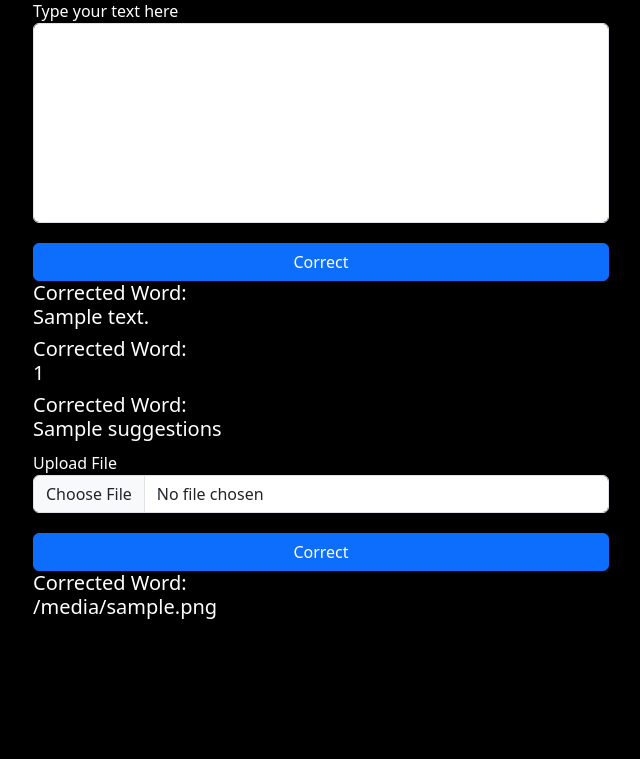
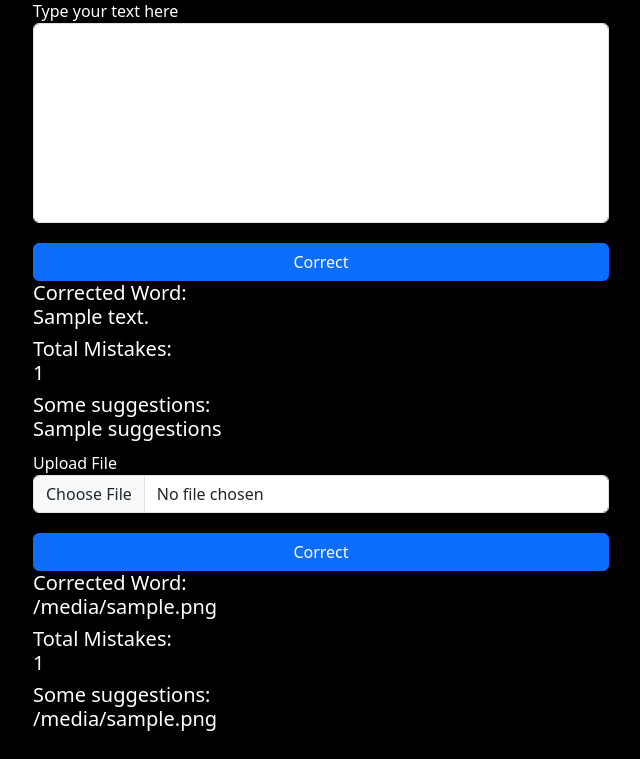
Before and after one commit to Ashutoshvashisht007/NLP_Grammar, a Flask app: template Templates/index.html in a window 1280 px wide. Shown: the part 99-858 px from the top of the page, without its empty margins (319-959 px from the left). Before the commit the page ends 718 px from the top, so only its background shows below. Run offline with Flask 3, Linux system fonts and the light colour scheme; the template is opened without the code that fills it: most values are stand-ins (such as "Sample title", 1, 10 or a date in 2020).

Commit message:
100 % project done

```diff
--- a/Templates/index.html
+++ b/Templates/index.html
@@ -56,8 +56,8 @@
 
         {% if corrected_text and total_mistakes and suggestions %}
           <h5>Corrected Word: <br> {{corrected_text}}</h5>
-          <h5>Corrected Word: <br> {{total_mistakes}}</h5>
-          <h5>Corrected Word: <br> {{suggestions}}</h5>
+          <h5>Total Mistakes: <br> {{total_mistakes}}</h5>
+          <h5>Some suggestions: <br> {{suggestions}}</h5>
           <!-- <h5>Grammar Mistakes: <br> {{corrected_grammar}}</h5> -->
         {% endif %}
     </div>
@@ -70,10 +70,12 @@
             </div>
             <button type="submit" class="btn btn-primary">Correct</button>
         </form>
-         {% if corrected_file_text  %}
-          <h5>Corrected Word: <br> {{corrected_file_text}}</h5>
-          <!-- <h5>Grammar Mistakes: <br> {{corrected_file_grammar}}</h5> -->
-        {% endif %}
+        {% if corrected_file_text and total_file_mistakes and file_suggestions %}
+        <h5>Corrected Word: <br> {{corrected_file_text}}</h5>
+          <h5>Total Mistakes: <br> {{total_file_mistakes}}</h5>
+          <h5>Some suggestions: <br> {{file_suggestions}}</h5>
+        <!-- <h5>Grammar Mistakes: <br> {{corrected_grammar}}</h5> -->
+      {% endif %}
     </div>
 
 
--- a/app.py
+++ b/app.py
@@ -15,6 +15,7 @@ def spell():
         corrected_text = spell_checker_module.correct_spell(text)
         total_mistakes, suggestions = spell_checker_module.get_total_mistakes_and_suggestions(text)
         return render_template('index.html', corrected_text=corrected_text, total_mistakes=total_mistakes, suggestions=suggestions)
+
 @app.route('/grammar',methods=['POST','GET'])
 def grammar():
     pass
@@ -22,8 +23,8 @@ def grammar():
         file = request.files['file']
         readable_file = file.read().decode('utf-8',errors='ignore')
         corrected_file_text = spell_checker_module.correct_spell(readable_file)
-        # corrected_file_grammar = spell_checker_module.correct_grammar(readable_file)
-    return render_template('index.html',corrected_file_text=corrected_file_text)
+        total_file_mistakes, file_suggestions = spell_checker_module.get_total_mistakes_and_suggestions(readable_file)
+        return render_template('index.html',corrected_file_text=corrected_file_text, total_file_mistakes=total_file_mistakes, file_suggestions=file_suggestions)
 
 # python main
 if __name__ == "__main__":
```
Also changed, not shown: Model.py (+0 -14 lines).
